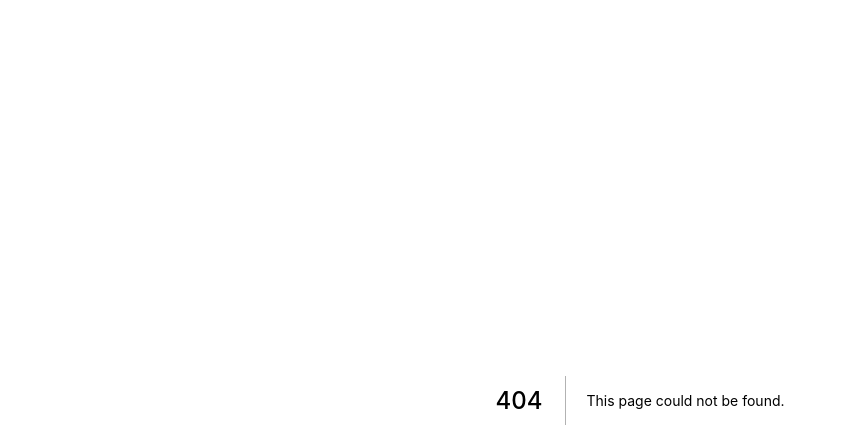
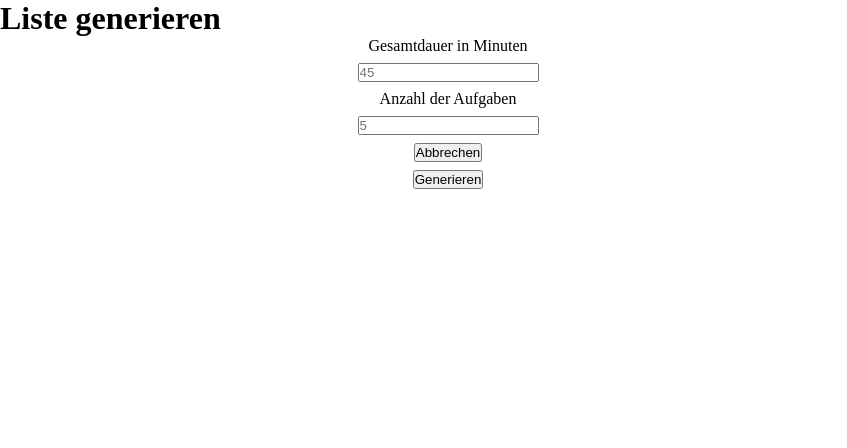
Before and after one commit to A11yship/capstone-project, a Next.js app: page /generate-list in a window 1280 px wide. Before the commit this address had no page. Shown: the top 448 px of the page, without its empty margins (0-847 px from the left). Built offline with nearby package versions, Linux system fonts and the light colour scheme.

Commit message:
Add generate list page

```diff
--- /dev/null
+++ b/src/pages/generate-list.js
@@ -0,0 +1,31 @@
+import StyledForm from '../components/Form/StyledForm';
+
+export default function GenerateList() {
+	return (
+		<>
+			<h1>Liste generieren</h1>
+			<StyledForm>
+				<label htmlFor="totalDuration">Gesamtdauer in Minuten</label>
+				<input
+					type="number"
+					name="totalDuration"
+					id="totalDuration"
+					required
+					min={1}
+					placeholder="45"
+				></input>
+				<label htmlFor="numberOfTasks">Anzahl der Aufgaben</label>
+				<input
+					type="number"
+					name="numberOfTasks"
+					id="numberOfTasks"
+					required
+					min={1}
+					placeholder="5"
+				></input>
+				<button type="button">Abbrechen</button>
+				<button>Generieren</button>
+			</StyledForm>
+		</>
+	);
+}
```
